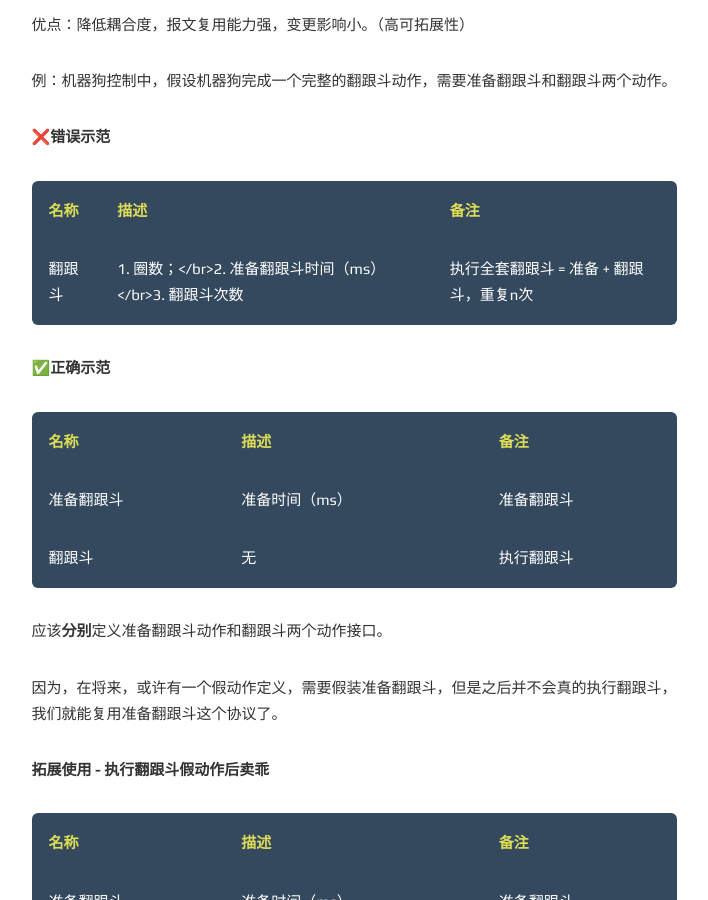
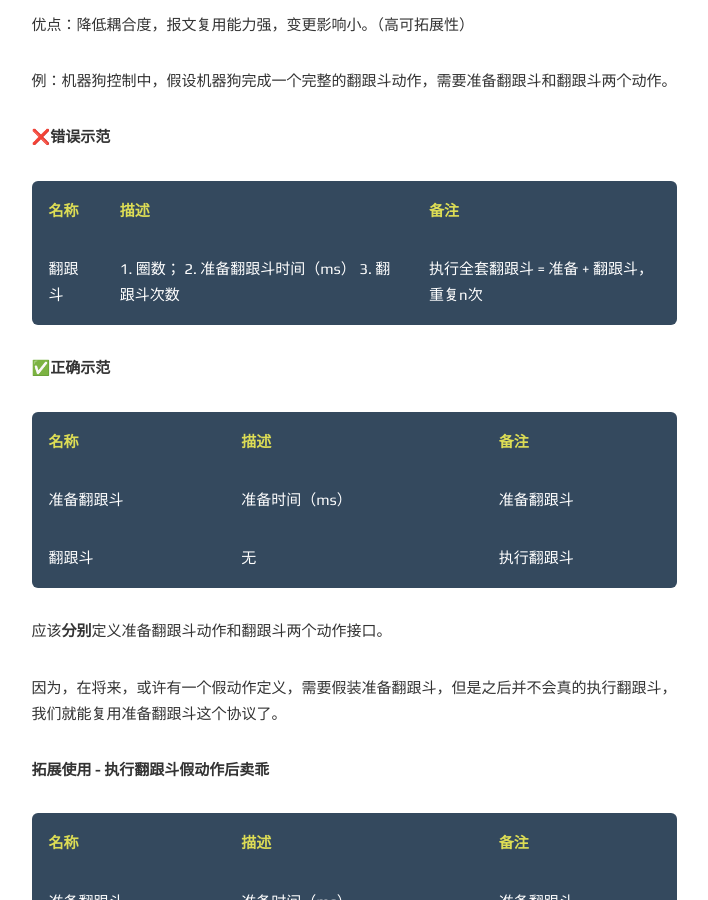
Before and after one commit to DavideBri/Gesko, a Jekyll site: the page built from _posts/2022-10-22-protocol-principle-for-iot.md, in a window 1280 px wide and 900 px high, scrolled down 4026 px. Shown: the whole window, without its empty margins (286-994 px from the left). Built offline with Jekyll 4.4.1, drawn with Linux system fonts in a browser that asks for light colours; comment, search, counter and statistics services are not loaded.

Commit message:
Update 2022-10-22-protocol-principle-for-iot.md

```diff
--- a/_posts/2022-10-22-protocol-principle-for-iot.md
+++ b/_posts/2022-10-22-protocol-principle-for-iot.md
@@ -147,7 +147,10 @@ minute: 5
   </tr>
   <tr>
     <td data-th="名称">翻跟斗</td>
-    <td data-th="参数">1. 圈数；</br>2. 准备翻跟斗时间（ms）</br>3. 翻跟斗次数</td>
+    <td data-th="参数">
+      1. 圈数；
+      2. 准备翻跟斗时间（ms）
+      3. 翻跟斗次数</td>
     <td data-th="备注">执行全套翻跟斗 = 准备 + 翻跟斗，重复n次</td>
   </tr>
 </table>
```
